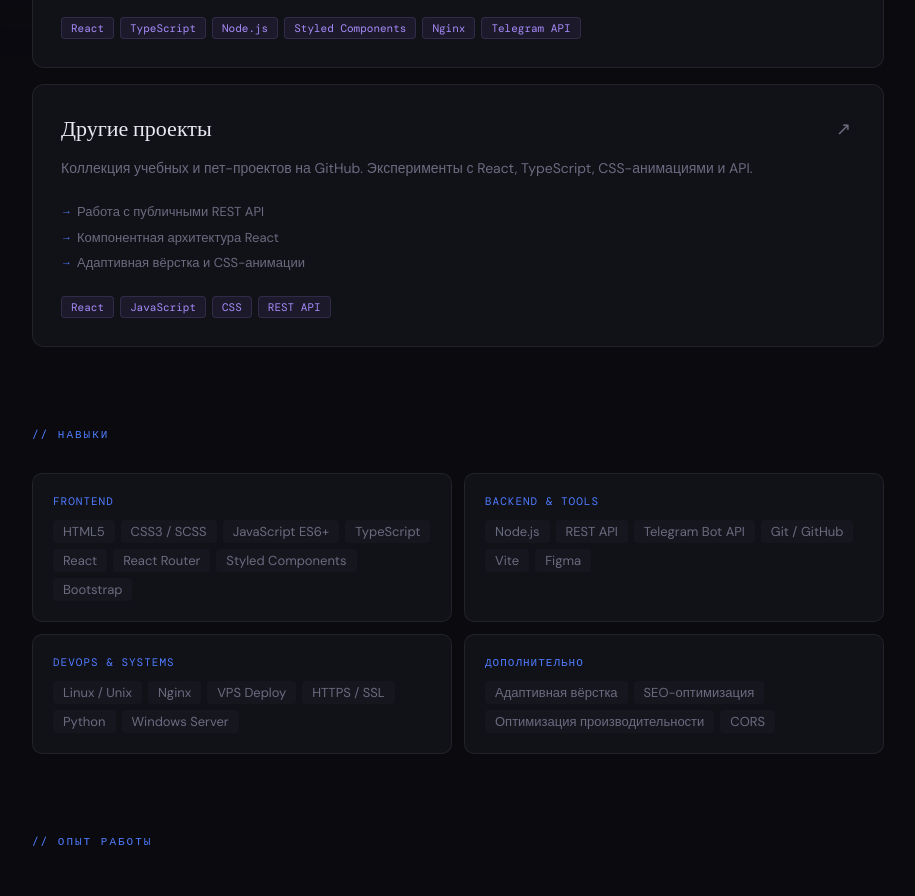
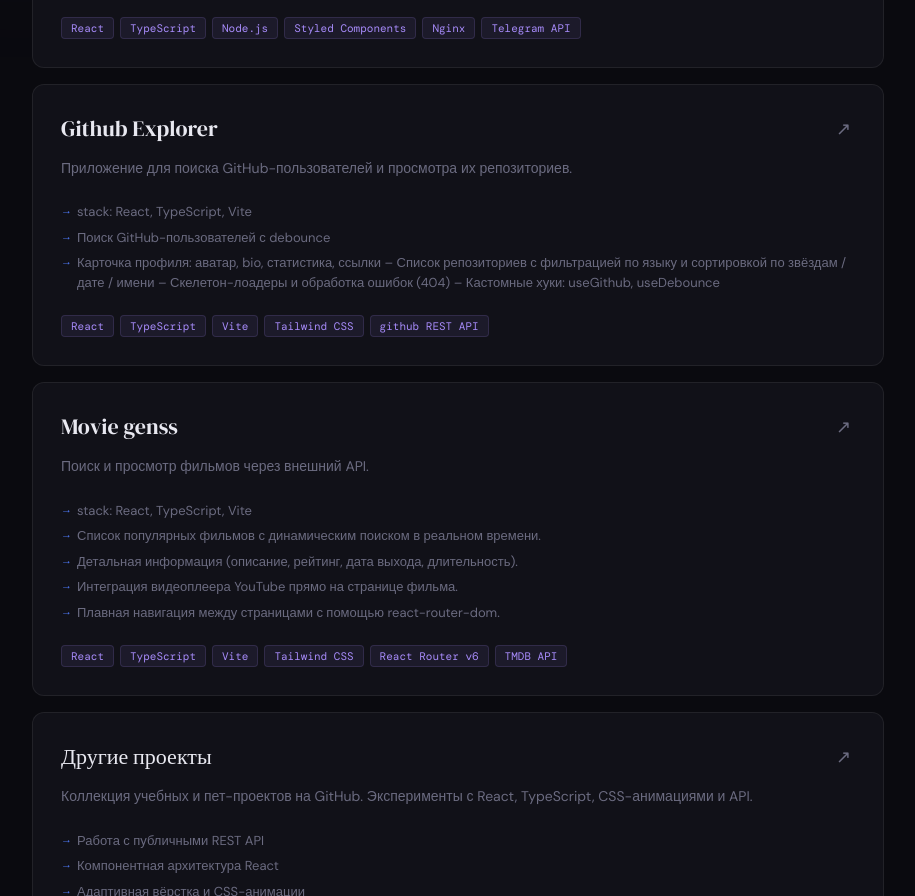
Before and after one commit to genssi/portfolio-v2, a plain HTML site: page index.html in a window 1280 px wide. Shown: the part 1145-2041 px from the top of the page, without its empty margins (182-1097 px from the left). Drawn offline with nearby package versions, Linux system fonts and the light colour scheme.

Commit message:
add projects

```diff
--- a/index.html
+++ b/index.html
@@ -526,6 +526,49 @@
         </div>
       </div>
 
+      <div class="project-card fade-in">
+        <div class="project-top">
+          <a href="https://git-hub-explorer-beta.vercel.app/" target="_blank" class="project-name">Github Explorer</a>
+          <a href="https://git-hub-explorer-beta.vercel.app/" target="_blank" class="project-link">↗</a>
+        </div>
+        <p class="project-desc">Приложение для поиска GitHub-пользователей и просмотра их репозиториев.</p>
+        <ul class="project-points">
+          <li>stack: React, TypeScript, Vite</li>
+          <li>Поиск GitHub-пользователей с debounce</li>
+          <li>Карточка профиля: аватар, bio, статистика, ссылки – Список репозиториев с фильтрацией по языку и сортировкой по звёздам / дате / имени – Скелетон-лоадеры и обработка ошибок (404) – Кастомные хуки: useGithub, useDebounce</li>
+        </ul>
+        <div class="project-tags">
+          <span class="tag">React</span>
+          <span class="tag">TypeScript</span>
+          <span class="tag">Vite</span>
+          <span class="tag">Tailwind CSS</span>
+          <span class="tag">github REST API</span>
+        </div>
+      </div>
+
+      <div class="project-card fade-in">
+        <div class="project-top">
+          <a href="https://movie-genss.vercel.app/" target="_blank" class="project-name">Movie genss</a>
+          <a href="https://movie-genss.vercel.app/" target="_blank" class="project-link">↗</a>
+        </div>
+        <p class="project-desc">Поиск и просмотр фильмов через внешний API.</p>
+        <ul class="project-points">
+          <li>stack: React, TypeScript, Vite</li>
+          <li>Список популярных фильмов с динамическим поиском в реальном времени.</li>
+          <li>Детальная информация (описание, рейтинг, дата выхода, длительность).</li>
+          <li>Интеграция видеоплеера YouTube прямо на странице фильма.</li>
+          <li>Плавная навигация между страницами с помощью react-router-dom.</li>
+        </ul>
+        <div class="project-tags">
+          <span class="tag">React</span>
+          <span class="tag">TypeScript</span>
+          <span class="tag">Vite</span>
+          <span class="tag">Tailwind CSS</span>
+          <span class="tag">React Router v6</span>
+          <span class="tag">TMDB API</span>
+        </div>
+      </div>
+
       <div class="project-card fade-in" style="transition-delay:0.1s">
         <div class="project-top">
           <a href="https://github.com/genssi" target="_blank" class="project-name">Другие проекты</a>
```
Also changed, not shown: 1 other file.
